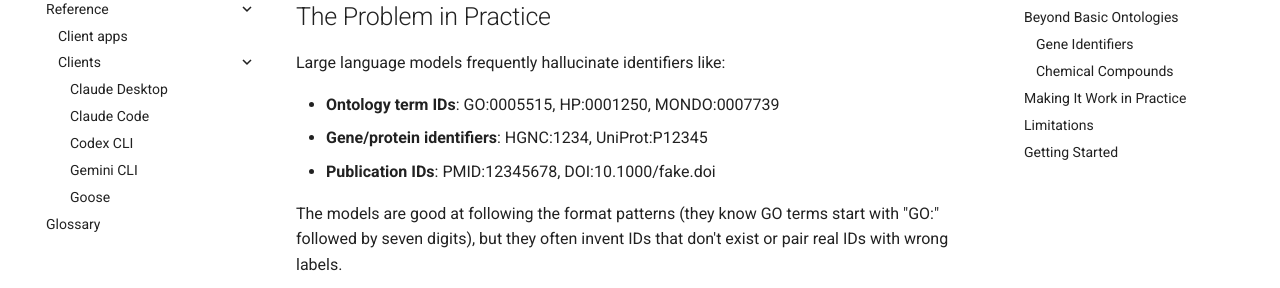
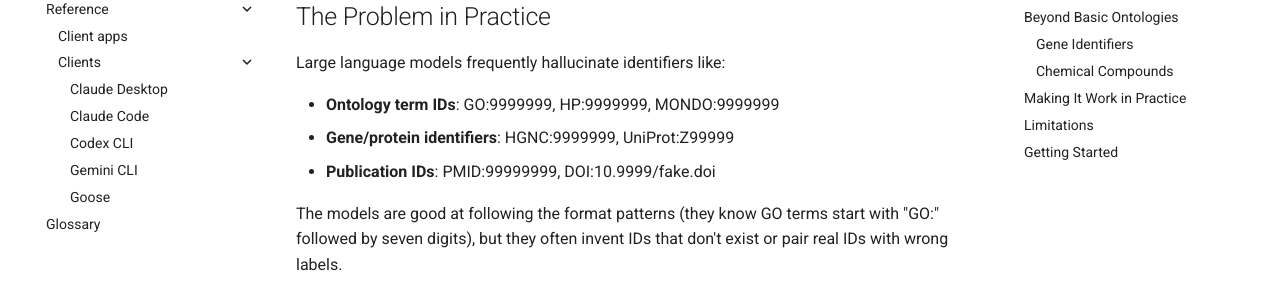
Before and after one commit to ai4curation/aidocs, an MkDocs documentation site: the page built from docs/how-tos/make-ids-hallucination-resistant.md, in a window 1280 px wide and 900 px high. Shown: the part 390-678 px from the top of the window. Built offline with MkDocs 1.6.1 and Material for MkDocs 9.7.7, drawn with Linux system fonts in a browser that asks for light colours; comment, search, counter and statistics services are not loaded; some of the changed text lies outside the part shown.

Commit message:
Fix hallucinated identifiers in how-to guide
- Replace potentially real HP and MONDO terms with clearly fake examples
- Correct PMID:15215856 to PMID:10802651 with accurate title
- Use proper seminal GO paper (Ashburner et al. Nature 2000)

🤖 Generated with [Claude Code](https://claude.ai/code)

Co-authored-by: Dragon-AI Agent <undefined@users.noreply.github.com>

```diff
--- a/docs/how-tos/make-ids-hallucination-resistant.md
+++ b/docs/how-tos/make-ids-hallucination-resistant.md
@@ -8,9 +8,9 @@ This is a serious problem because these fake identifiers can easily slip through
 
 Large language models frequently hallucinate identifiers like:
 
-- **Ontology term IDs**: GO:0005515, HP:0001250, MONDO:0007739
-- **Gene/protein identifiers**: HGNC:1234, UniProt:P12345
-- **Publication IDs**: PMID:12345678, DOI:10.1000/fake.doi
+- **Ontology term IDs**: GO:9999999, HP:9999999, MONDO:9999999
+- **Gene/protein identifiers**: HGNC:9999999, UniProt:Z99999
+- **Publication IDs**: PMID:99999999, DOI:10.9999/fake.doi
 
 The models are good at following the format patterns (they know GO terms start with "GO:" followed by seven digits), but they often invent IDs that don't exist or pair real IDs with wrong labels.
 
```
Also changed, not shown: other parts of docs/how-tos/make-ids-hallucination-resistant.md (+3 -3 lines).
